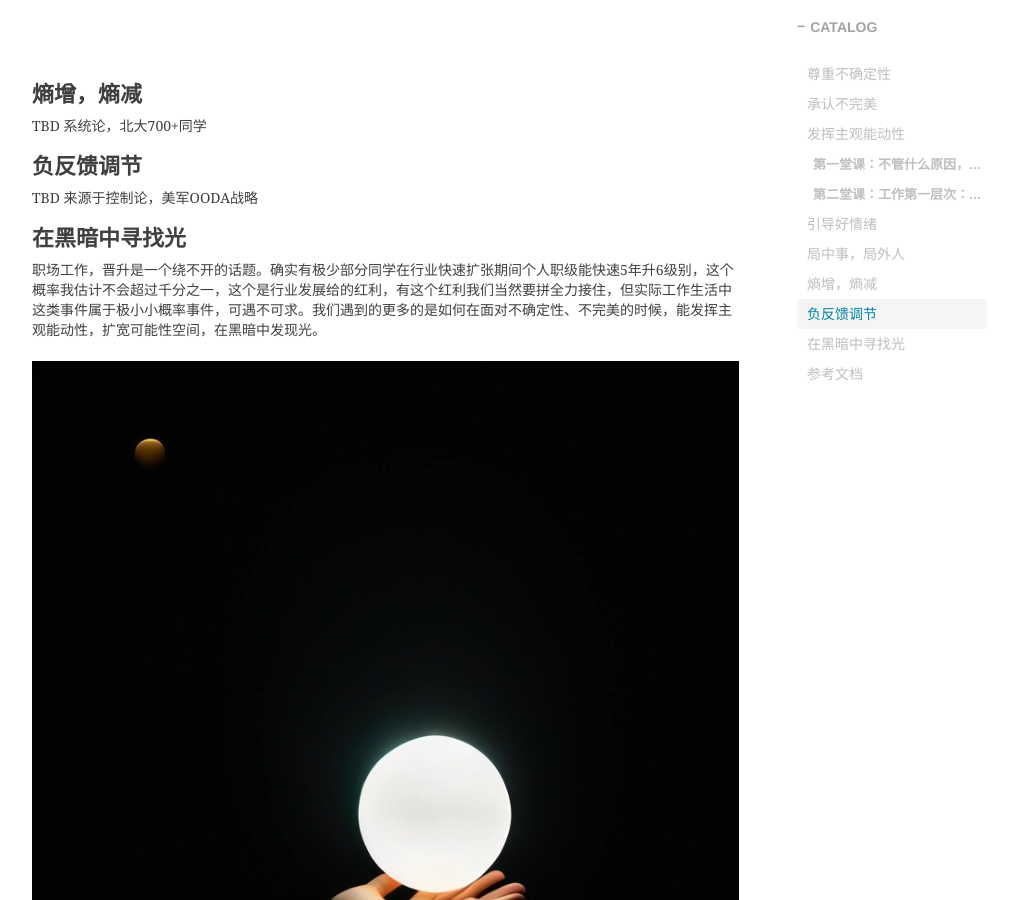
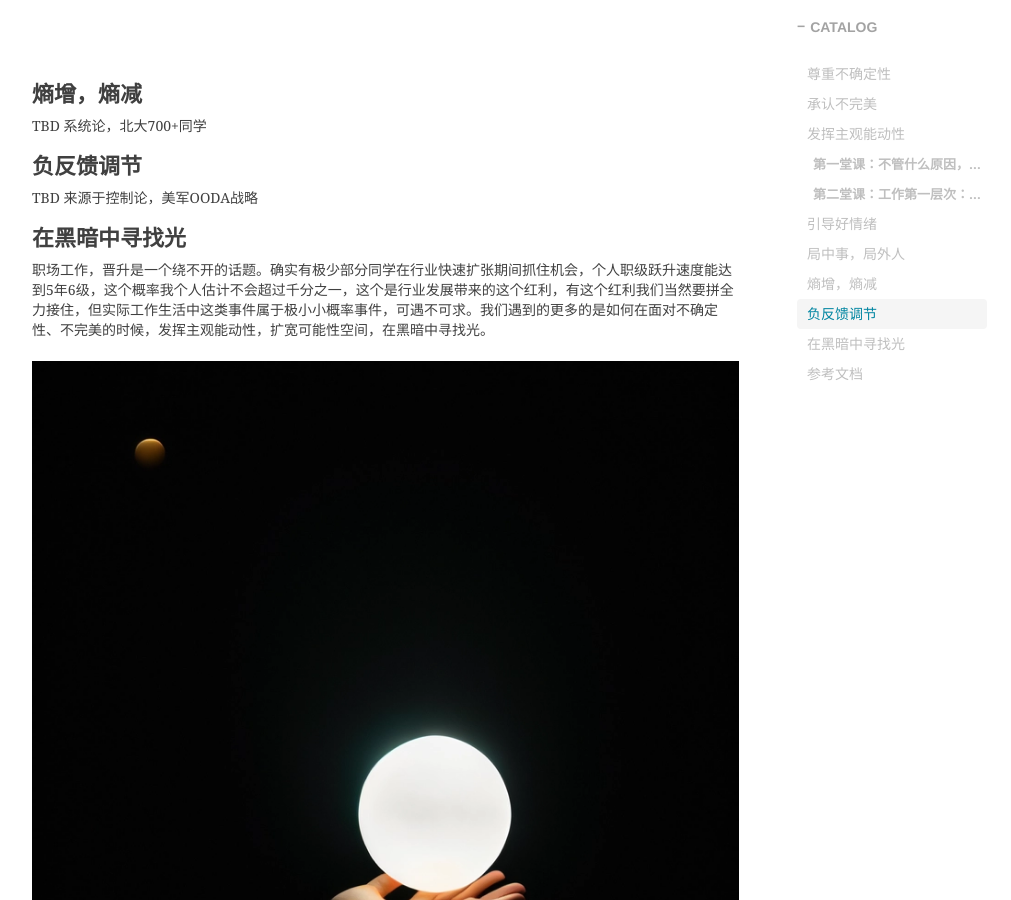
Before and after one commit to shihai1991/shihai1991.github.io, a Jekyll site: the page built from _posts/2023-10-30-在菊厂八年的那些人那些事.md, in a window 1280 px wide and 900 px high, scrolled down 5056 px. Shown: the whole window, without its empty margins (233-1244 px from the left). Built offline with Jekyll 4.4.1, drawn with Linux system fonts in a browser that asks for light colours; nearby versions of some CDN libraries; comment, search, counter and statistics services are not loaded.

Commit message:
Update 2023-10-30-在菊厂八年的那些人那些事.md

```diff
--- a/_posts/2023-10-30-在菊厂八年的那些人那些事.md
+++ b/_posts/2023-10-30-在菊厂八年的那些人那些事.md
@@ -66,7 +66,7 @@ TBD
 来源于控制论，美军OODA战略
 
 # 在黑暗中寻找光
-职场工作，晋升是一个绕不开的话题。确实有极少部分同学在行业快速扩张期间个人职级能快速5年升6级别，这个概率我估计不会超过千分之一，这个是行业发展给的红利，有这个红利我们当然要拼全力接住，但实际工作生活中这类事件属于极小小概率事件，可遇不可求。我们遇到的更多的是如何在面对不确定性、不完美的时候，能发挥主观能动性，扩宽可能性空间，在黑暗中发现光。
+职场工作，晋升是一个绕不开的话题。确实有极少部分同学在行业快速扩张期间抓住机会，个人职级跃升速度能达到5年6级，这个概率我个人估计不会超过千分之一，这个是行业发展带来的这个红利，有这个红利我们当然要拼全力接住，但实际工作生活中这类事件属于极小小概率事件，可遇不可求。我们遇到的更多的是如何在面对不确定性、不完美的时候，发挥主观能动性，扩宽可能性空间，在黑暗中寻找光。
 ![黑暗中发现光 侵删]({{site.baseurl}}/img/2024/Q1/20240102-黑暗中发现光2.jpg)
 
 # 参考文档
```
